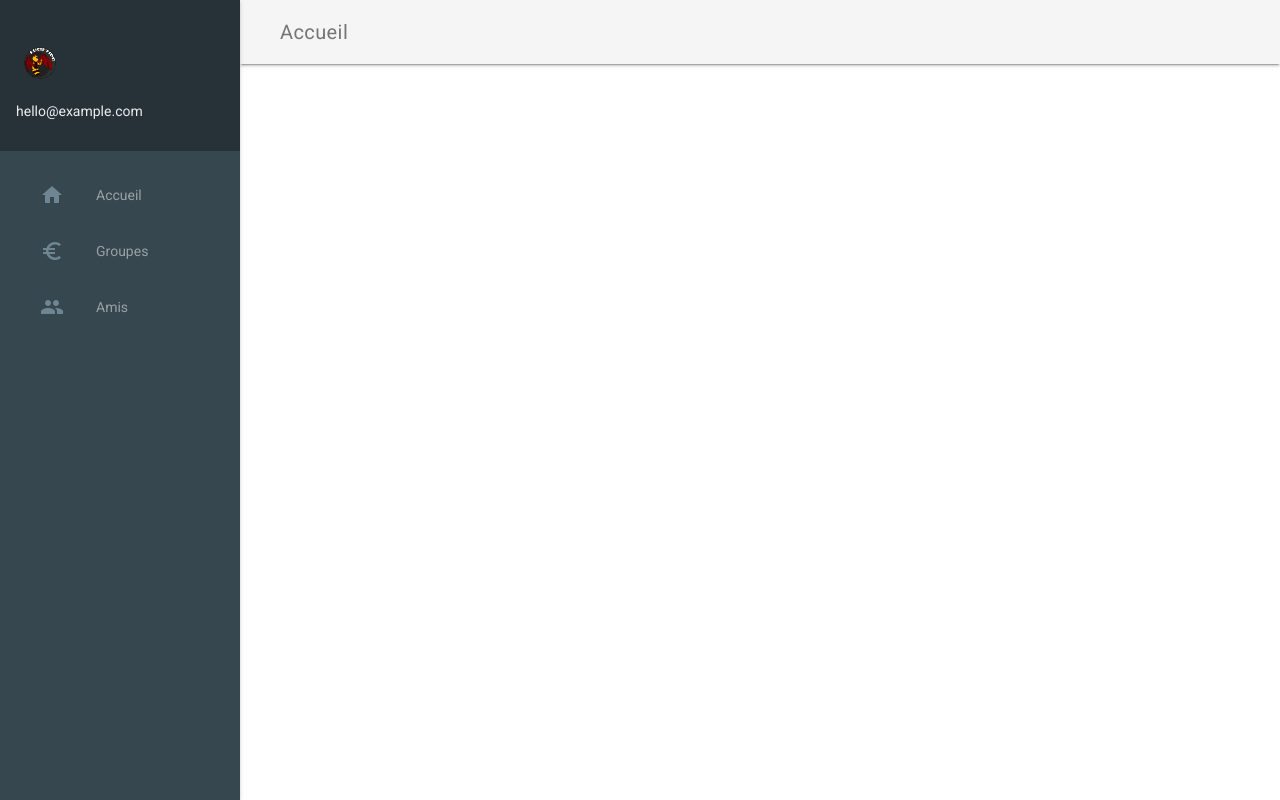
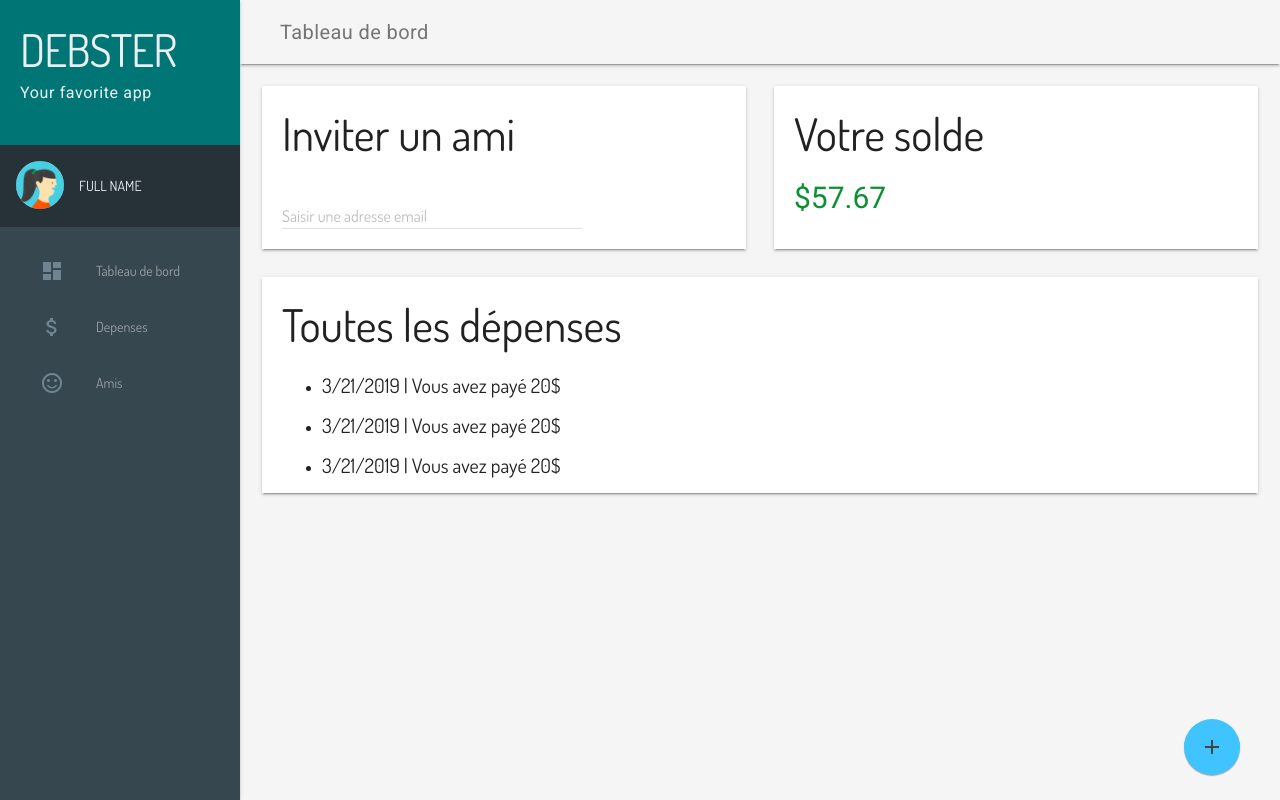
Before and after one commit to ldayet/debster, a PHP site: page / in a window 1280 px wide. Run offline with PHP 8.4, Linux system fonts and the light colour scheme.

Commit message:
Fixed the dashboard
Added the content class to the css file to use flexbox.
Added the app name DEBSTER in the navbar.
Changed the font.

```diff
--- /dev/null
+++ b/includes/footer.php
@@ -0,0 +1,28 @@
+
+      <!-- Colored FAB button with ripple -->
+
+
+<button class="mdl-button mdl-js-button mdl-button--fab mdl-button--raised mdl-js-ripple-effect mdl-button--colored fixed">
+    <i class="material-icons">add</i>
+
+</button>
+
+</div>
+
+<!--
+<footer class="mdl-mini-footer">
+  <div class="mdl-mini-footer__left-section">
+    <ul class="mdl-mini-footer__link-list">
+      <li><a href="#">Help</a></li>
+      <li><a href="#">Privacy & Terms</a></li>
+    </ul>
+  </div>
+</footer>
+-->
+
+</main>
+
+
+    <script src="https://code.getmdl.io/1.3.0/material.min.js"></script>
+  </body>
+</html>
--- a/includes/header.php
+++ b/includes/header.php
@@ -1,43 +1,70 @@
 <!doctype html>
+
 <html lang="en">
   <head>
     <meta charset="utf-8">
     <meta http-equiv="X-UA-Compatible" content="IE=edge">
-    <meta name="description" content="A front-end template that helps you build fast, modern mobile web apps.">
     <meta name="viewport" content="width=device-width, initial-scale=1.0, minimum-scale=1.0">
-    <title>Debster</title>
+    <title>DEBSTER</title>
 
-	<link rel="stylesheet" href="https://fonts.googleapis.com/icon?family=Material+Icons">
-	<link rel="stylesheet" href="https://code.getmdl.io/1.3.0/material.indigo-pink.min.css">
-	<script defer src="https://code.getmdl.io/1.3.0/material.min.js"></script>
+    <!-- Add to homescreen for Chrome on Android -->
+    <meta name="mobile-web-app-capable" content="yes">
 
-    <meta name="mobile-web-app-capable" content="yes">
+
+    <link rel="shortcut icon" href="images/favicon.png">
 
     <link rel="stylesheet" href="https://fonts.googleapis.com/css?family=Roboto:regular,bold,italic,thin,light,bolditalic,black,medium&amp;lang=en">
     <link rel="stylesheet" href="https://fonts.googleapis.com/icon?family=Material+Icons">
-    <link rel="stylesheet" href="$$hosted_libs_prefix$$/$$version$$/material.cyan-light_blue.min.css">
+    <link href="https://fonts.googleapis.com/css?family=Dosis" rel="stylesheet">
+    <link rel="stylesheet" href="https://code.getmdl.io/1.3.0/material.cyan-light_blue.min.css">
     <link rel="stylesheet" href="styles/styles.css">
+
+
   </head>
+
+
+
+
+
   <body>
-      <div class="demo-layout mdl-layout mdl-js-layout mdl-layout--fixed-drawer mdl-layout--fixed-header">
+
+    <div class="demo-layout mdl-layout mdl-js-layout mdl-layout--fixed-drawer mdl-layout--fixed-header">
+
       <header class="demo-header mdl-layout__header mdl-color--grey-100 mdl-color-text--grey-600">
+
         <div class="mdl-layout__header-row">
-          <span class="mdl-layout-title">Accueil</span>
-          <div class="mdl-layout-spacer"></div>
+
+          <span class="mdl-layout-title">Tableau de bord</span>
+
       </header>
+
+
       <div class="demo-drawer mdl-layout__drawer mdl-color--blue-grey-900 mdl-color-text--blue-grey-50">
+          <div class="logo">
+            <h1>DEBSTER</h1>
+            <h6>Your favorite app</h6>
+          </div>
         <header class="demo-drawer-header">
-          <img src="images/user.png" class="demo-avatar">
+
+          <img src="images/user.jpg" class="demo-avatar">
           <div class="demo-avatar-dropdown">
-            <span>hello@example.com</span>
-            <div class="mdl-layout-spacer"></div>
-            <li class="mdl-menu__item">hello@example.com</li>
+            <span>FULL NAME</span>
+
+
+
           </div>
         </header>
         <nav class="demo-navigation mdl-navigation mdl-color--blue-grey-800">
-          <a class="mdl-navigation__link" href=""><i class="mdl-color-text--blue-grey-400 material-icons" role="presentation">home</i>Accueil</a>
-          <a class="mdl-navigation__link" href=""><i class="mdl-color-text--blue-grey-400 material-icons" role="presentation">euro_symbol</i>Groupes</a>
-          <a class="mdl-navigation__link" href=""><i class="mdl-color-text--blue-grey-400 material-icons" role="presentation">people</i>Amis</a>
-          <div class="mdl-layout-spacer"></div>
+          <a class="mdl-navigation__link" href=""><i class="mdl-color-text--blue-grey-400 material-icons" role="presentation">dashboard</i>Tableau de bord</a>
+          <a class="mdl-navigation__link" href=""><i class="mdl-color-text--blue-grey-400 material-icons" role="presentation">attach_money</i>Depenses</a>
+          <a class="mdl-navigation__link" href=""><i class="mdl-color-text--blue-grey-400 material-icons" role="presentation">sentiment_satisfied_alt</i>Amis</a>
         </nav>
-      </div>
+        </div>
+
+
+
+
+
+
+      <main class="mdl-layout__content mdl-color--grey-100">
+        <div class="mdl-grid demo-content">
--- a/index.php
+++ b/index.php
@@ -1,5 +1,48 @@
-<?php
-include("includes/header.php");
-?>
-  </body>
-</html>
+<?php include("includes/header.php"); ?>
+
+
+<div class="contents">
+
+  <div class="content mdl-color--white mdl-shadow--2dp ">
+      <h2>Inviter un ami</h2>
+
+      <form action="#" class="">
+        <div class="mdl-textfield mdl-js-textfield mdl-textfield--floating-label">
+          <input class="mdl-textfield__input" type="text" id="sample3">
+          <label class="mdl-textfield__label" for="sample3">Saisir une adresse email</label>
+        </div>
+      </form>
+  </div>
+
+
+  <div class="content mdl-color--white mdl-shadow--2dp ">
+      <h2>Votre solde</h2>
+      <h4 class="solde">$57.67</h4>
+  </div>
+
+</div>
+
+<div class="contents">
+<div class="content mdl-color--white mdl-shadow--2dp ">
+      <h2>Toutes les dépenses</h2>
+
+      <ul>
+      <li>
+          <p>3/21/2019 | Vous avez payé 20$ </p>
+        </li>
+        <li>
+        <p>3/21/2019 | Vous avez payé 20$ </p>
+        </li>
+        <li>
+        <p>3/21/2019 | Vous avez payé 20$ </p>
+        </li>
+      </ul>
+  </div>
+
+</div>
+
+
+
+
+
+<?php include("includes/footer.php"); ?>
--- a/styles/styles.css
+++ b/styles/styles.css
@@ -15,7 +15,11 @@
  */
 
  html, body {
-  font-family: 'Roboto', 'Helvetica', sans-serif;
+  font-family: 'Dosis', sans-serif !important;
+}
+
+p{
+  font-size: 20px;
 }
 .demo-avatar {
   width: 48px;
@@ -40,31 +44,59 @@ html, body {
 }
 /* END iOS Safari specific workaround */
 .demo-drawer .mdl-menu .mdl-menu__item {
+  display: -webkit-flex;
+  display: -ms-flexbox;
   display: flex;
+  -webkit-align-items: center;
+      -ms-flex-align: center;
           align-items: center;
 }
 .demo-drawer-header {
-  box-sizing: border-box;
+
   display: flex;
-  flex-direction: column;
-  justify-content: flex-end;
   padding: 16px;
-  height: 151px;
+
+}
+
+.logo{
+
+  background: #007575;
+  padding: 20px 20px 40px 20px;
+}
+.logo>h1{
+  font-family: 'Dosis', sans-serif;
+  font-size: 45px;
+  margin: 0px;
+}
+.logo>h6{
+
+  margin: 0px;
+}
+
+.demo-drawer-header>h1{
+  font-size: 1vw;
 }
 .demo-avatar-dropdown {
+  display: -webkit-flex;
+  display: -ms-flexbox;
   display: flex;
-  position: relative;
-  flex-direction: row;
-  align-items: center;
-  width: 100%;
+  padding: 15px;
 }
 
 .demo-navigation {
+  -webkit-flex-grow: 1;
+      -ms-flex-positive: 1;
           flex-grow: 1;
 }
 .demo-layout .demo-navigation .mdl-navigation__link {
+  display: -webkit-flex !important;
+  display: -ms-flexbox !important;
   display: flex !important;
+  -webkit-flex-direction: row;
+      -ms-flex-direction: row;
           flex-direction: row;
+  -webkit-align-items: center;
+      -ms-flex-align: center;
           align-items: center;
   color: rgba(255, 255, 255, 0.56);
   font-weight: 500;
@@ -84,6 +116,8 @@ html, body {
 }
 
 .demo-charts {
+  -webkit-align-items: center;
+      -ms-flex-align: center;
           align-items: center;
 }
 .demo-chart:nth-child(1) {
@@ -100,8 +134,14 @@ html, body {
 }
 .demo-graphs {
   padding: 16px 32px;
+  display: -webkit-flex;
+  display: -ms-flexbox;
   display: flex;
+  -webkit-flex-direction: column;
+      -ms-flex-direction: column;
           flex-direction: column;
+  -webkit-align-items: stretch;
+      -ms-flex-align: stretch;
           align-items: stretch;
 }
 /* TODO: Find a proper solution to have the graphs
@@ -123,7 +163,11 @@ _:-ms-input-placeholder, :root .demo-graph {
 }
 
 .demo-cards {
+  -webkit-align-items: flex-start;
+      -ms-flex-align: start;
           align-items: flex-start;
+  -webkit-align-content: flex-start;
+      -ms-flex-line-pack: start;
           align-content: flex-start;
 }
 .demo-cards .demo-separator {
@@ -169,7 +213,65 @@ _:-ms-input-placeholder, :root .demo-graph {
 }
 .demo-options .mdl-card__actions {
   height: 64px;
+  display: -webkit-flex;
+  display: -ms-flexbox;
   display: flex;
   box-sizing: border-box;
+  -webkit-align-items: center;
+      -ms-flex-align: center;
           align-items: center;
 }
+
+
+.fixed {
+  position: fixed;
+  display: block;
+  right: 0;
+  bottom: 0;
+  margin-right: 40px;
+  margin-bottom: 25px;
+  z-index: 900;
+}
+
+footer {
+  bottom: 0;
+  width: 100%;
+
+}
+
+.card>h1{
+
+  font-family: 'Dosis', sans-serif !important;
+
+}
+
+.contents{
+
+  display: flex;
+  display: -webkit-flex;
+  flex-wrap: wrap;
+  flex-direction: row;
+  justify-content: space-between;
+  align-content: space-between;
+  width: 100%;
+}
+
+.content{
+  font-family: 'Dosis', sans-serif !important;
+  background: #37474F;
+  margin: 5px;
+  flex: 1;
+  margin: 14px;
+  padding: 0px 20px 0px 20px;
+
+}
+
+.content>h1,h2{
+  font-family: 'Dosis', sans-serif !important;
+}
+
+
+.solde{
+  color: #0b9034;
+    font-size: 30px;
+}
```
Also changed, not shown: images/user.jpg (added), images/user.png (deleted). Lines whose indentation alone changed are shown as unchanged.
